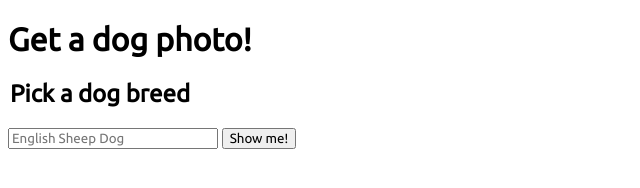
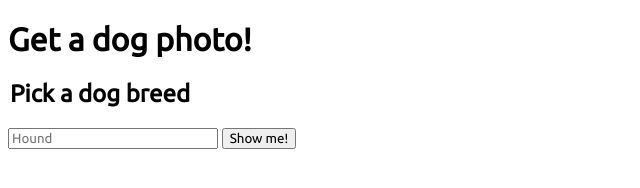
Before and after one commit to ekieser/DogAPI-App3, a plain HTML site: page index.html in a window 1280 px wide. Shown: the full height of the page, 0-640 px from the left. Drawn offline with nearby package versions, Linux system fonts and the light colour scheme.

Commit message:
fixed placeholder

```diff
--- a/index.html
+++ b/index.html
@@ -16,7 +16,7 @@
         <form>
             <feildset>
                 <legend><h2>Pick a dog breed</h2></legend>
-                <input id="breed-entry" type="text" placeholder="English Sheep Dog" required>
+                <input id="breed-entry" type="text" placeholder="Hound" required>
                 <button id="sumbit-entry" type="submit">Show me!</button>
             </feildset>
         </form>
```
